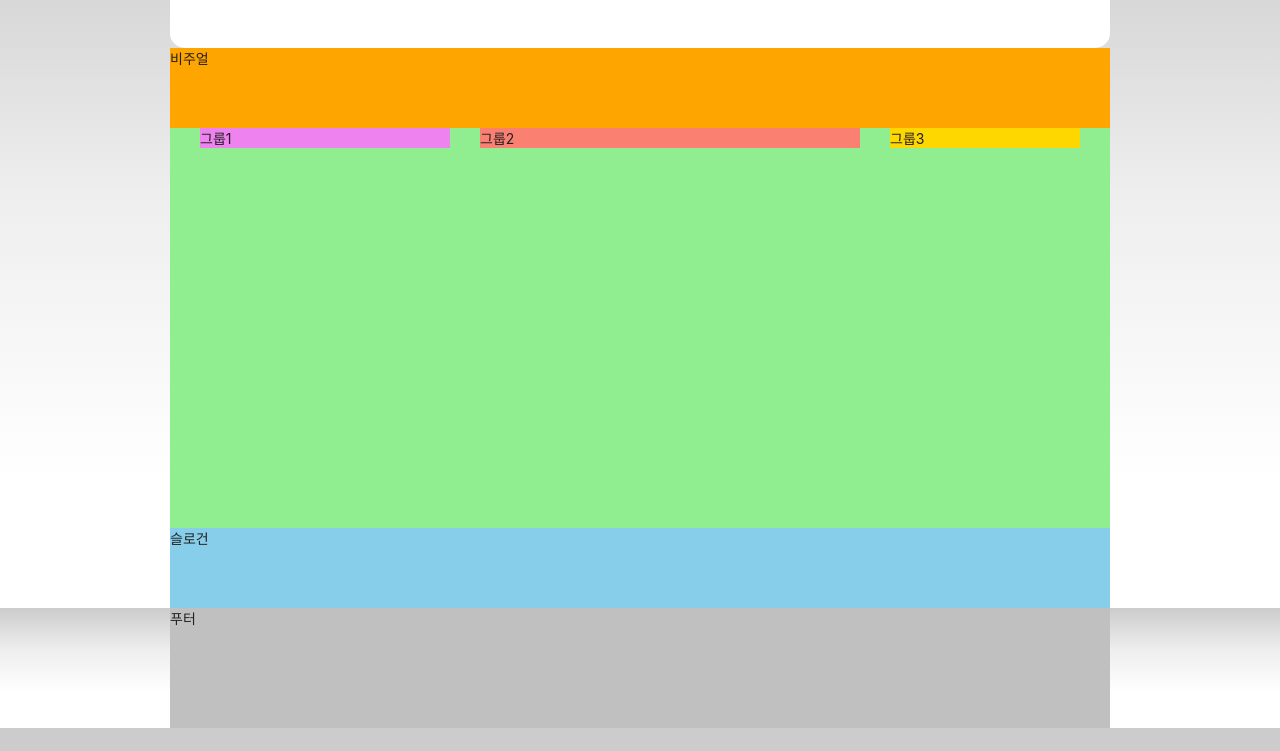
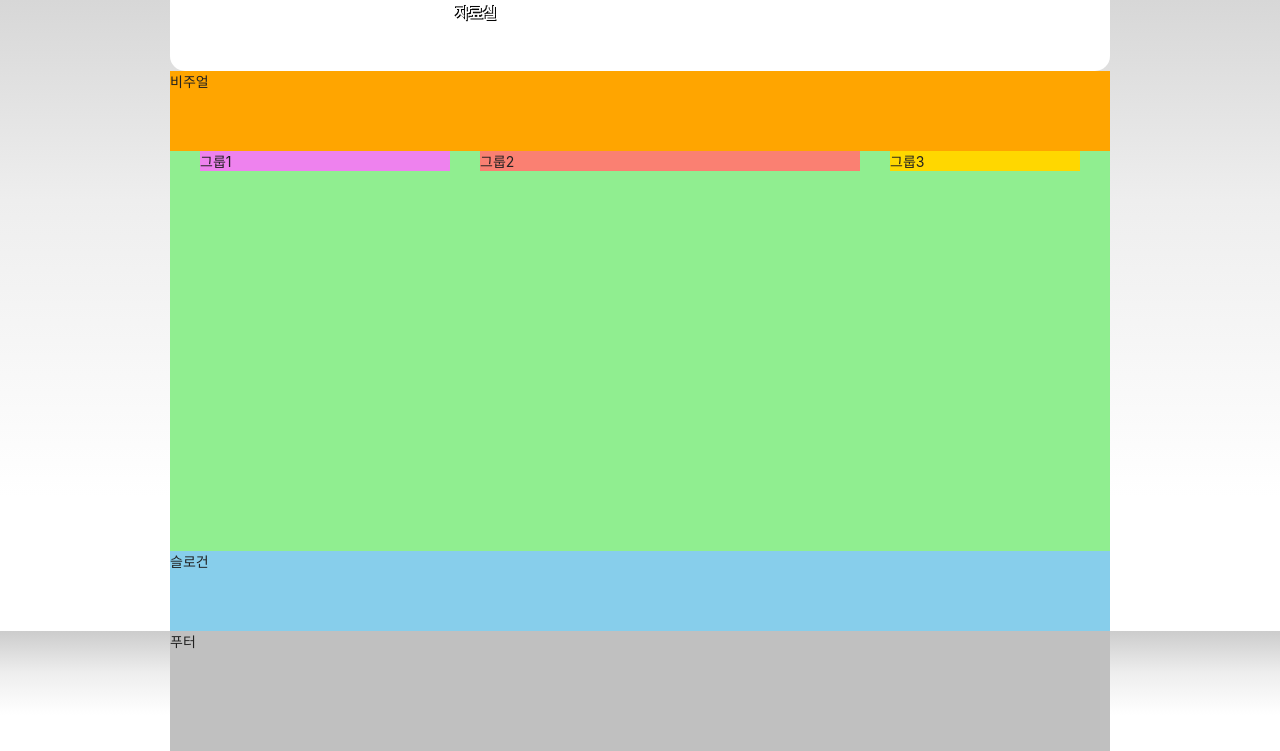
Before and after one commit to rlaeksl/HTML5, a plain HTML site: page index.html in a window 1280 px wide. Shown: the part 96-847 px from the top of the page. Before the commit the page ends 824 px from the top, so only its background shows below. Drawn offline with Linux system fonts and the light colour scheme; a web font is replaced by a local one.

Commit message:
메인 메뉴 1dep 디자인 완성

```diff
--- a/styles/style.css
+++ b/styles/style.css
@@ -103,11 +103,23 @@ body{
     border-radius:0 0 5px 5px;
     display: flow-root;
     padding-left: 230px;
+    height:47px;
 }
 
 .menu-item{
-  background-color:aqua;
   float:left;
+  border-left:2px solid #fff;
+}
+
+.menu-button{
+  border:0;
+  background: transparent;
+  padding:0 23px;
+  line-height:45px;
+  font-size:15px;
+  font-weight:700;
+  color:#fff;
+  text-shadow:1px 1px 0 #000, -1px -1px 0 #000;
 }
 
 .sub-menu{
```
